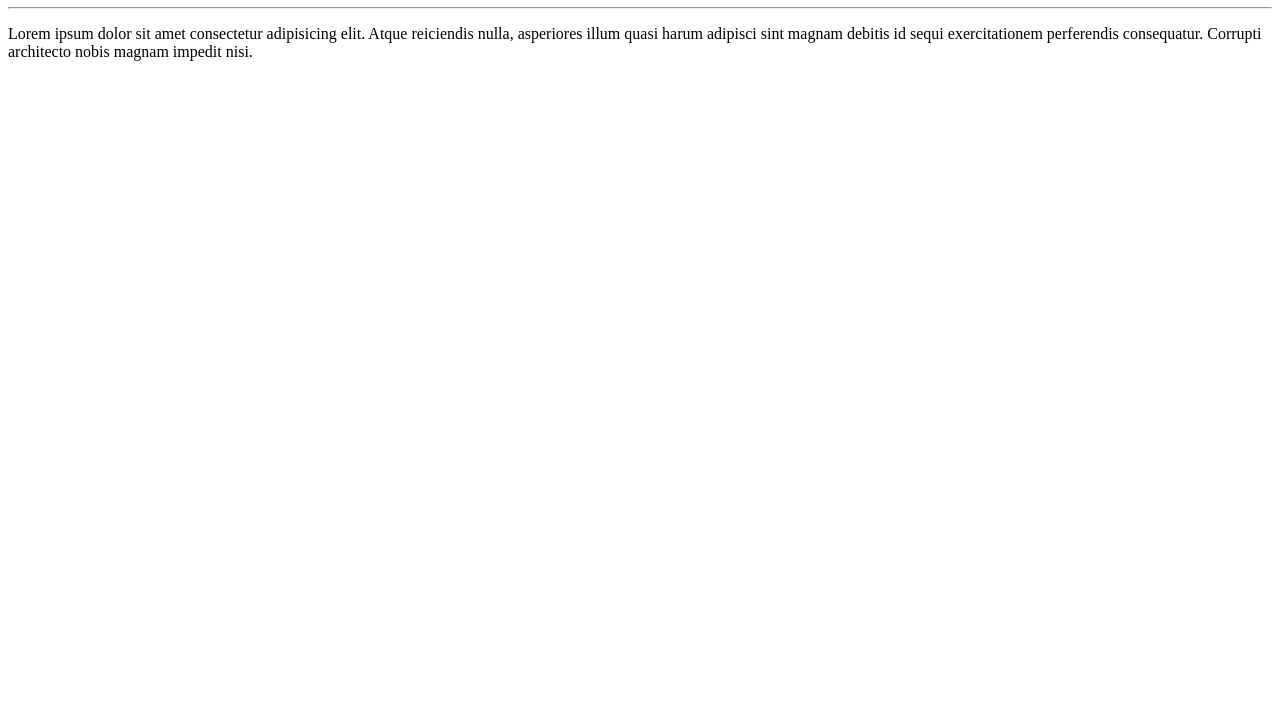
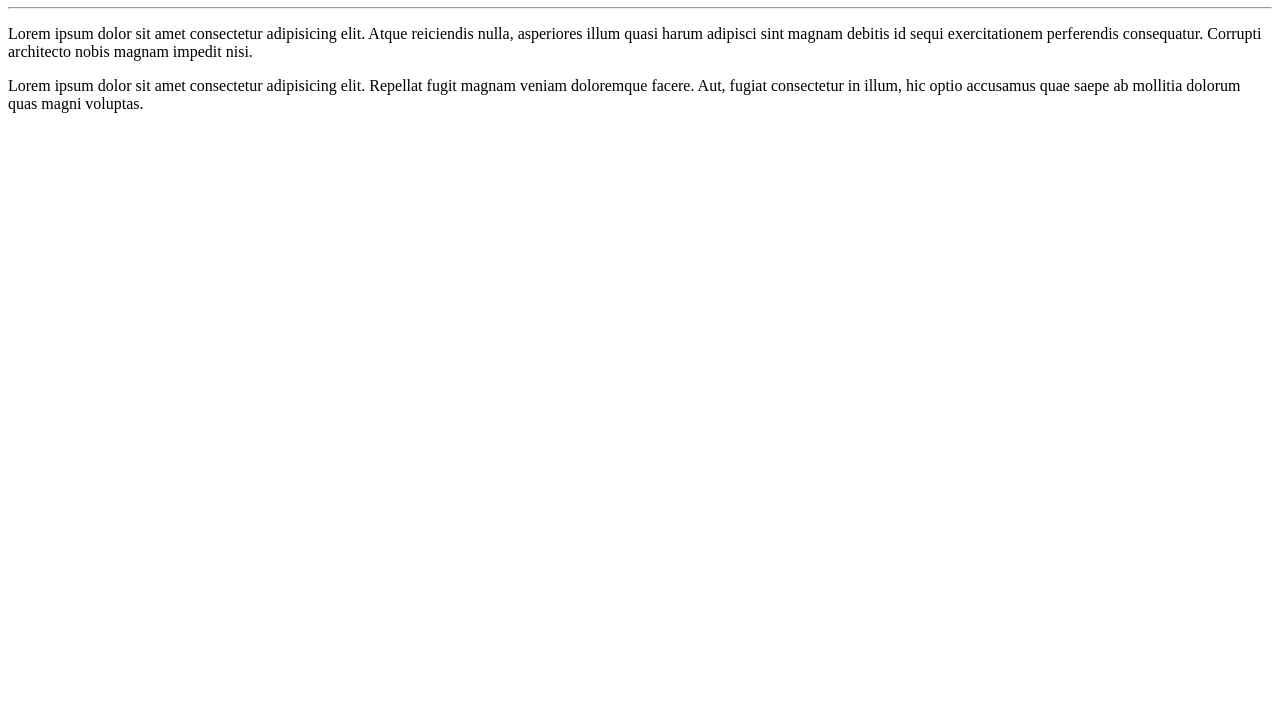
Before and after one commit to wiliampianco/repositorioCV, a plain HTML site: page site-exemplo/index.html in a window 1280 px wide. Shown: the part 73-800 px from the top of the page. Drawn offline with Linux system fonts and the light colour scheme.

Commit message:
Adicionei um parágrafo

```diff
--- a/site-exemplo/index.html
+++ b/site-exemplo/index.html
@@ -11,5 +11,8 @@
     <p>Lorem ipsum dolor sit amet consectetur adipisicing elit. Atque reiciendis nulla,
         asperiores illum quasi harum adipisci sint magnam debitis id sequi exercitationem
         perferendis consequatur. Corrupti architecto nobis magnam impedit nisi.</p>
+    <p>Lorem ipsum dolor sit amet consectetur adipisicing elit. Repellat fugit magnam veniam
+        doloremque facere. Aut, fugiat consectetur in illum, hic optio accusamus quae saepe
+        ab mollitia dolorum quas magni voluptas.</p>
 </body>
 </html>
```
